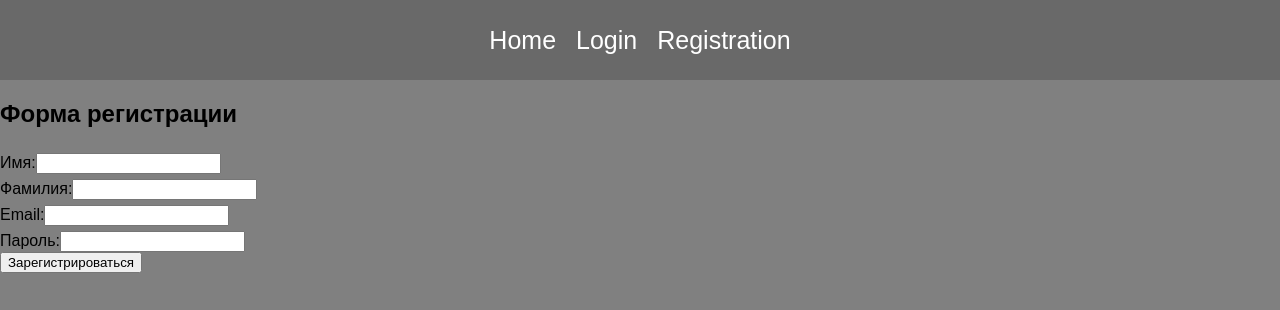
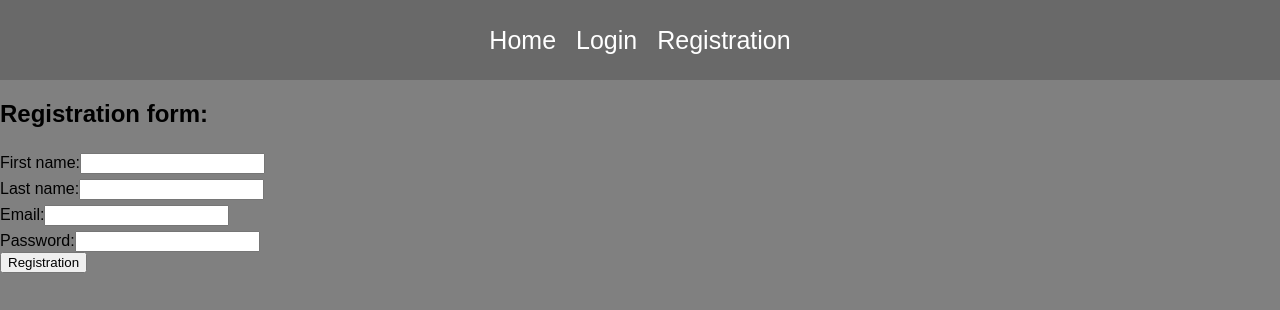
Before and after one commit to deflorencen/main_posts_pr, a React (Create React App) app: page /registration in a window 1280 px wide. Shown: the top 310 px of the page. Built offline with nearby package versions, Linux system fonts and the light colour scheme.

Commit message:
add delete post button, refactor code, navigate

```diff
--- a/src/App.js
+++ b/src/App.js
@@ -13,7 +13,10 @@ export default function App() {
     const handleLogout = () => {
         localStorage.removeItem('auth-token');
         setIsLoggedIn(false);
+
     };
+
+
 
     return (
         <Router>
@@ -22,6 +25,7 @@ export default function App() {
                 {isLoggedIn && <Link to="/createpost">Create Post</Link>}
                 {!isLoggedIn && <Link to="/login">Login</Link>}
                 {!isLoggedIn && <Link to="/registration">Registration</Link>}
+                {/*{isLoggedIn && <LogoutButton onLogout={handleLogout} />}*/}
                 {isLoggedIn && <LogoutButton onLogout={handleLogout} />}
             </nav>
             <Routes>
--- a/src/pages/Home.js
+++ b/src/pages/Home.js
@@ -16,6 +16,16 @@ export default function Home() {
     }, []);
 
 
+    const handleDelete = async (postId) => {
+        try {
+            await axios.delete(`http://127.0.0.1:8000/articles/${postId}`);
+            // После успешного удаления поста, обновляем список постов
+            setPosts(posts.filter(post => post.id !== postId));
+        } catch (error) {
+            console.error('Error deleting post:', error);
+        }
+    };
+
     return (
         <div>
             <div>
@@ -23,6 +33,7 @@ export default function Home() {
                     <div key={post.id} className="post">
                         <h3>{post.name}</h3>
                         <p>{post.content}</p>
+                        <button onClick={() => handleDelete(post.id)}>Delete</button>
                     </div>
                 ))}
             </div>
--- a/src/pages/Login.js
+++ b/src/pages/Login.js
@@ -1,5 +1,6 @@
 import React, {useState} from "react";
 import axios from "axios";
+import navigate from "navigate";
 
 export default function Login() {
     const [formData, setFormData] = useState({
@@ -16,7 +17,7 @@ export default function Login() {
     };
 
     const handleSubmit = async (e) => {
-        e.preventDefault();
+        //e.preventDefault();
         try {
             const authString = `${formData.email}:${formData.password}`;
             const authHeader = "Basic " + btoa(authString);
@@ -33,6 +34,9 @@ export default function Login() {
                 localStorage.setItem('auth-token', authHeader);
             }
             console.log("Registration successful:", response.data);
+            navigate('/');
+            window.location.reload();
+
         } catch (error) {
             console.error("Error registering:", error);
         }
@@ -40,7 +44,7 @@ export default function Login() {
 
     return (
         <div className="registrationPage">
-            <h2>Форма регистрации</h2>
+            <h2>Login</h2>
             <form onSubmit={handleSubmit}>
                 <label>
                     Email:
@@ -54,7 +58,7 @@ export default function Login() {
                 </label>
                 <br />
                 <label>
-                    Пароль:
+                    Password:
                     <input
                         type="password"
                         name="password"
@@ -65,7 +69,7 @@ export default function Login() {
                     />
                 </label>
                 <br />
-                <button type="submit">Зарегистрироваться</button>
+                <button type="submit">Login</button>
             </form>
         </div>
     );
--- a/src/pages/LogoutButton.js
+++ b/src/pages/LogoutButton.js
@@ -4,11 +4,14 @@ const LogoutButton = () => {
 
     const handleLogout = () => {
         localStorage.removeItem("auth-token");
+        window.location.reload();
     };
 
     return (
-        <button onClick={handleLogout}>Logout</button>
+        <div>
+            <a onClick={handleLogout}>Logout</a>
+        </div>
     );
 };
 
-export default LogoutButton;
+export default LogoutButton
--- a/src/pages/Posts.js
+++ b/src/pages/Posts.js
@@ -25,6 +25,7 @@ export default function Posts() {
                 }
             });
             console.log('Post submitted:', response.data);
+            navigate('/');
         } catch (error) {
             console.error('Error submitting post:', error);
         }
--- a/src/pages/Registration.js
+++ b/src/pages/Registration.js
@@ -29,15 +29,15 @@ export default function Registration() {
 
     return (
         <div className="registrationForm">
-            <h2>Форма регистрации</h2>
+            <h2>Registration form:</h2>
             <form onSubmit={handleSubmit}>
                 <label>
-                    Имя:
+                    First name:
                     <input type="text" name="name" value={formData.name} onChange={handleChange} required />
                 </label>
                 <br />
                 <label>
-                    Фамилия:
+                    Last name:
                     <input type="text" name="surname" value={formData.surname} onChange={handleChange} required />
                 </label>
                 <br />
@@ -47,11 +47,11 @@ export default function Registration() {
                 </label>
                 <br />
                 <label>
-                    Пароль:
+                    Password:
                     <input type="password" name="password" value={formData.password} onChange={handleChange} required />
                 </label>
                 <br />
-                <button type="submit">Зарегистрироваться</button>
+                <button type="submit">Registration</button>
             </form>
         </div>
     );
```
